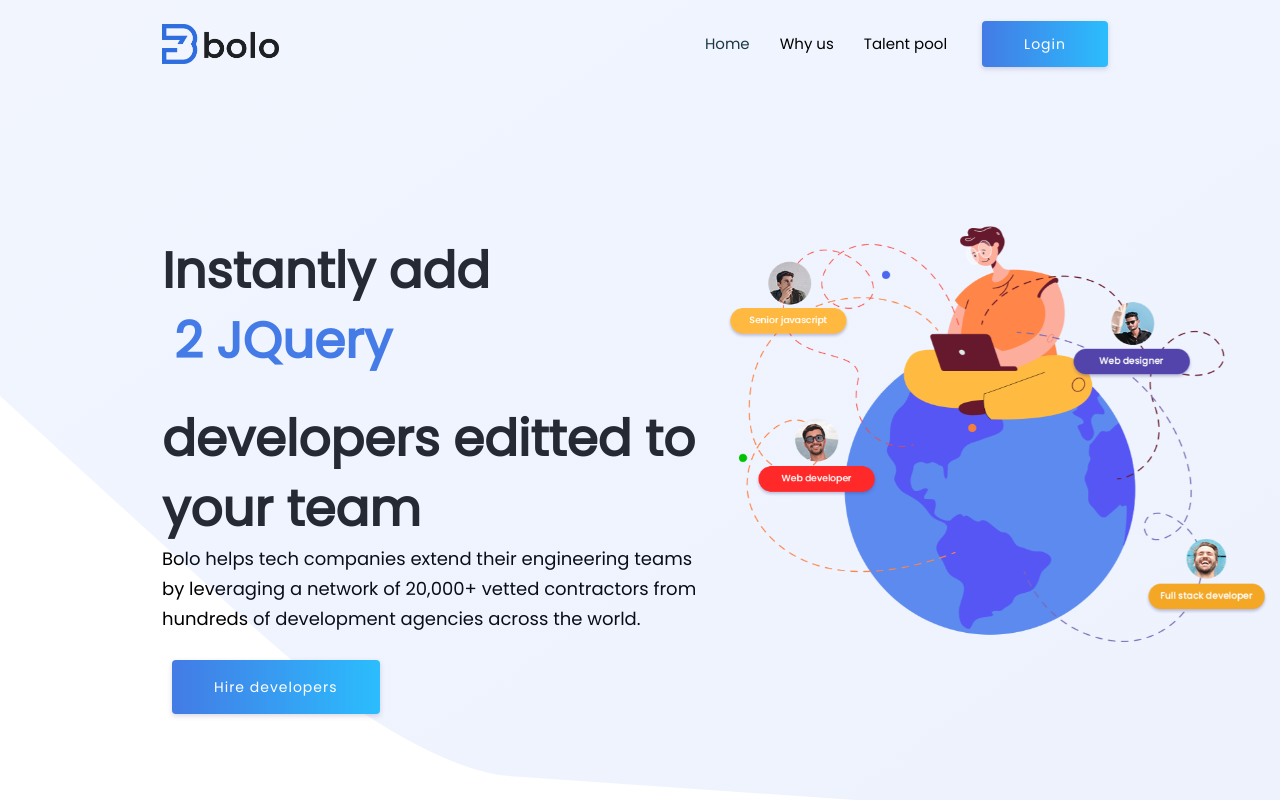
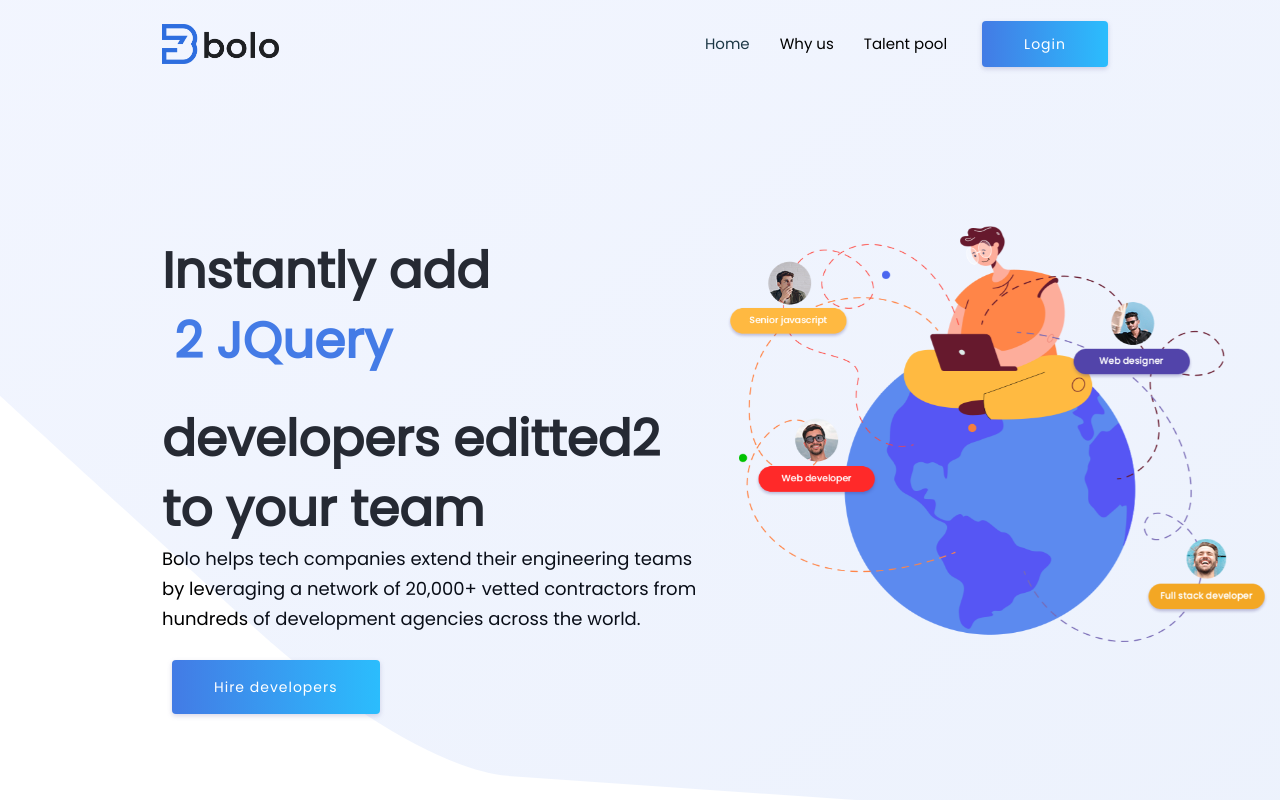
Before and after one commit to BlueCloud15696/Bolo, a React (Create React App) app: page / in a window 1280 px wide. Shown: the top 800 px of the page. Built offline with nearby package versions, Linux system fonts and the light colour scheme; no server answers; the HTML template or start-up script is replaced by a standard one.

Commit message:
editted: hero text

```diff
--- a/src/pages/Home.js
+++ b/src/pages/Home.js
@@ -345,7 +345,7 @@ function Home({ setAuthState, authState, logout }) {
                   <ScrollingText style={{ display: "inline-block" }} />
                 </span>
                 <br />
-                developers editted to your team
+                developers editted2 to your team
               </h1>
               <p>
                 Bolo helps tech companies extend their engineering teams by
```
